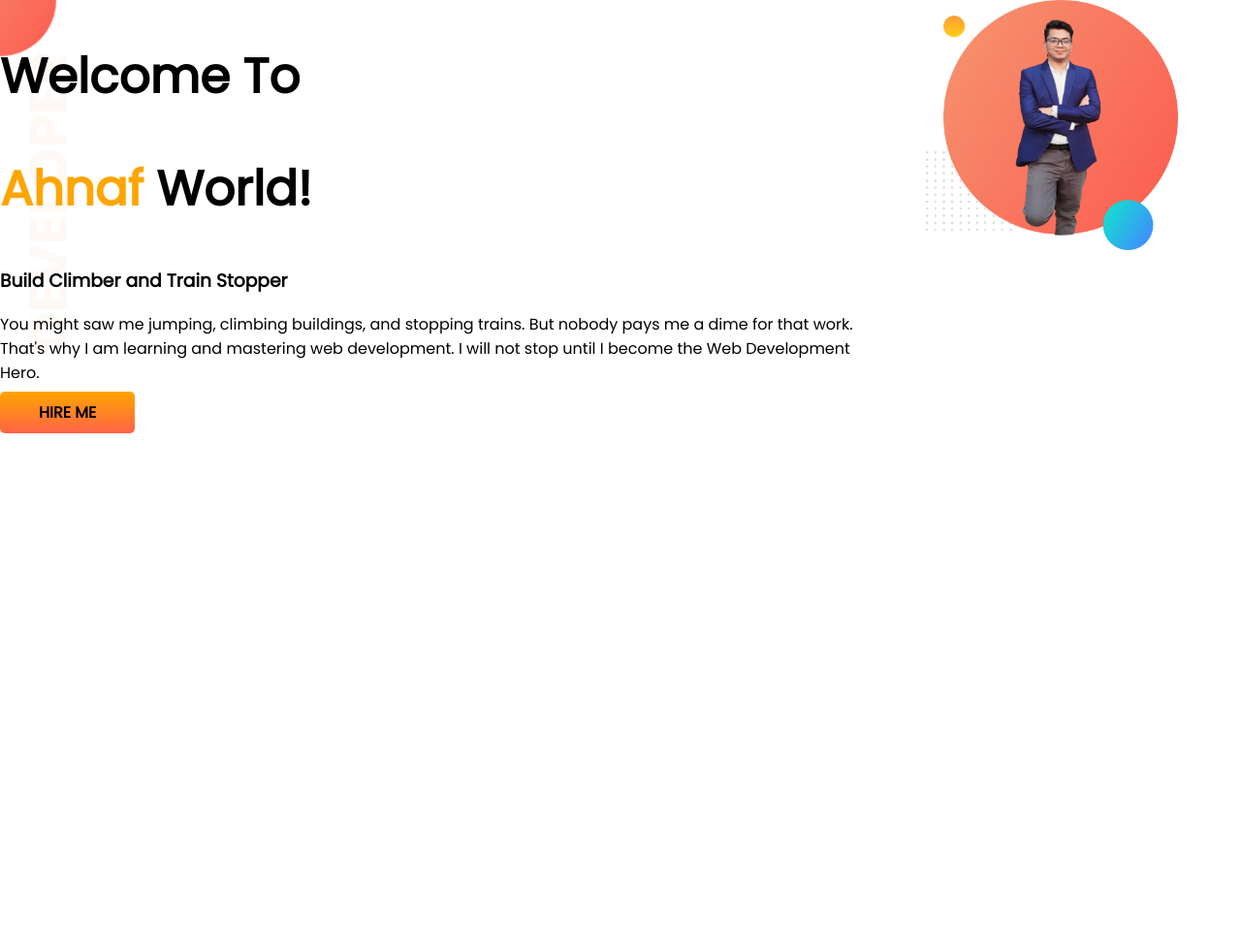
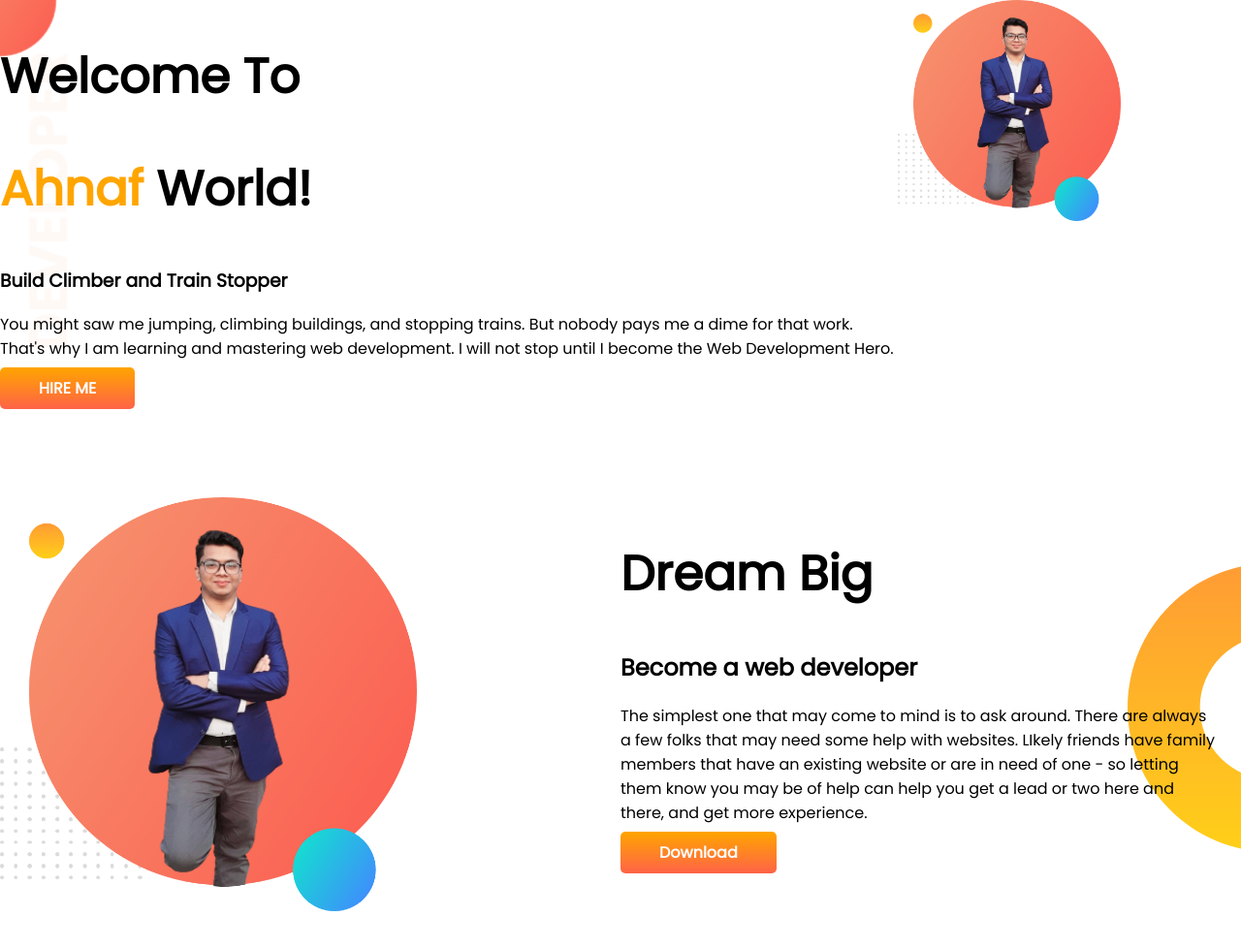
Before and after one commit to ekram1320/developer-protfolio, a plain HTML site: page index.html in a window 1280 px wide. Shown: the whole page at 97% size. Before the commit the page ends 800 px from the top, so only its background shows below. Drawn offline with Linux system fonts and the light colour scheme.

Commit message:
dream added

```diff
--- a/index.html
+++ b/index.html
@@ -34,6 +34,24 @@
 
     </section>
 
+    <section class="dream-big">
+        <div class="half-width">
+            <img src="ekram.png" alt="">
+        </div>
+        <div class="half-width">
+            <h1>Dream Big</h1>
+            <h2>Become a web developer</h2>
+            <p>
+                The simplest one that may come to mind is to ask around. There are always a few folks that may need some
+                help with websites.
+
+                LIkely friends have family members that have an existing website or are in need of one - so letting them
+                know you may be of help can help you get a lead or two here and there, and get more experience.
+            </p>
+            <a class="link-button" target="_blank" href="https://github.com/ekram1320"> Download</a>
+        </div>
+    </section>
+
 
 </body>
 
--- a/style.css
+++ b/style.css
@@ -13,22 +13,23 @@ h1 {
 
 section {
     display: flex;
+    margin-bottom: 100px;
 }
 
 .half-width {
     width: 50%;
-    padding-left: 3%;
+    padding-right: 2%;
 }
 
 .half-width img {
-    width: 80%;
+    width: 70%;
 }
 
 .link-button {
     text-decoration: none;
     background-image: linear-gradient(Orange, Tomato);
     padding: 10px 40px;
-    color: black;
+    color: rgb(252, 252, 252);
     font-weight: 700;
     border-radius: 5px;
 }
@@ -37,3 +38,9 @@ section {
     background-image: url(image/top-banner.png);
     background-repeat: no-repeat;
 }
+
+.dream-big {
+    background-image: url(image/dream-bg.png);
+    background-repeat: no-repeat;
+    background-position: right;
+}
```
